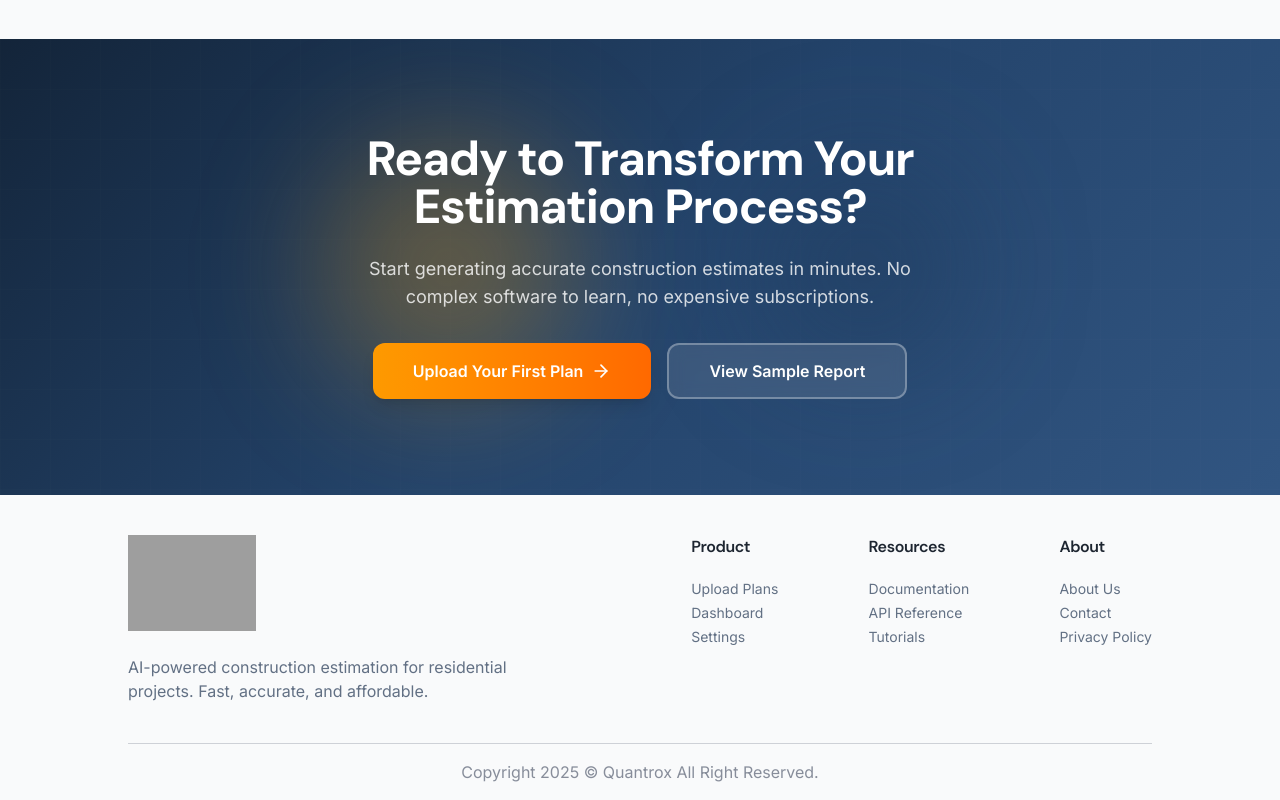
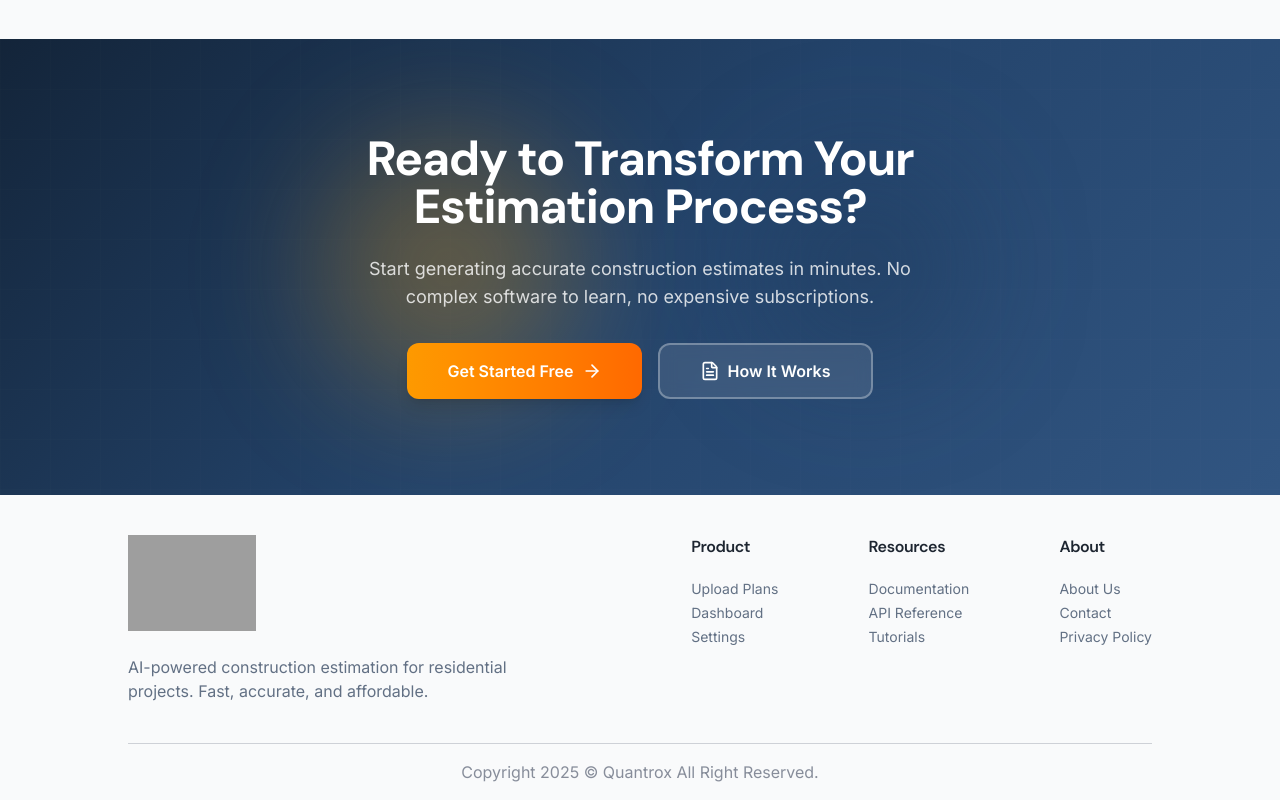
Before and after one commit to DNWijewardana/Quantrox-MERN, a React (Vite) app in the folder frontend/: page / in a window 1280 px wide. Shown: the part 2395-3195 px from the top of the page. Built offline with nearby package versions, Linux system fonts and the light colour scheme; no server answers; grey boxes are pictures that could not be loaded.

Commit message:
update CTASection

```diff
--- a/frontend/src/components/home/CTASection.jsx
+++ b/frontend/src/components/home/CTASection.jsx
@@ -1,8 +1,12 @@
-import React from 'react'
-import { ArrowRight } from 'lucide-react';
-import { Link } from 'react-router-dom';
+import React from "react";
+import { ArrowRight, FileText } from "lucide-react";
+import { Link } from "react-router-dom";
+import { useAuth } from "../../context/AuthContext";
 
 const CTASection = () => {
+  const { user } = useAuth();
+  const isLoggedIn = !!user;
+
   return (
     <section className="py-24 relative overflow-hidden px-6 md:px-16 lg:px-24 xl:px-32">
       {/* Background */}
@@ -16,30 +20,36 @@ const CTASection = () => {
       <div className="container mx-auto relative z-10">
         <div className="max-w-3xl mx-auto text-center">
           <h2 className="text-3xl md:text-4xl lg:text-5xl font-bold text-white mb-6">
-            Ready to Transform Your Estimation Process?
+            {isLoggedIn
+              ? "Ready for Your Next Estimate?"
+              : "Ready to Transform Your Estimation Process?"}
           </h2>
+
           <p className="text-lg text-white/80 mb-8 max-w-xl mx-auto">
-            Start generating accurate construction estimates in minutes.
-            No complex software to learn, no expensive subscriptions.
+            {isLoggedIn
+              ? "Upload a new floor plan and get a Bill of Quantities in minutes."
+              : "Start generating accurate construction estimates in minutes. No complex software to learn, no expensive subscriptions."}
           </p>
+
           <div className="flex flex-col sm:flex-row gap-4 justify-center">
-
-            <Link to="/upload">
+            <Link to={isLoggedIn ? "/upload" : "/login"}>
               <button className="inline-flex items-center justify-center gap-2 h-14 px-10 rounded-xl font-semibold text-white bg-gradient-to-r from-amber-500 to-orange-500 shadow-lg hover:shadow-xl hover:scale-[1.02] active:scale-[0.98] transition-all duration-200">
-                Upload Your First Plan
+                {isLoggedIn ? "Upload a Plan" : "Get Started Free"}
                 <ArrowRight className="h-5 w-5" />
               </button>
             </Link>
 
-            <button className="inline-flex items-center justify-center h-14 px-10 rounded-xl font-semibold text-white border-2 border-white/30 bg-white/10 backdrop-blur-sm hover:bg-white/20 hover:border-white/50 transition-all duration-200">
-              View Sample Report
-            </button>
-
+            <Link to="/about">
+              <button className="inline-flex items-center justify-center gap-2 h-14 px-10 rounded-xl font-semibold text-white border-2 border-white/30 bg-white/10 backdrop-blur-sm hover:bg-white/20 hover:border-white/50 transition-all duration-200">
+                <FileText className="h-5 w-5" />
+                How It Works
+              </button>
+            </Link>
           </div>
         </div>
       </div>
     </section>
   );
-}
+};
 
 export default CTASection;
--- a/frontend/src/pages/Home.jsx
+++ b/frontend/src/pages/Home.jsx
@@ -5,6 +5,7 @@ import HowItWorksSection from '../components/home/HowItWorksSection'
 import CTASection from '../components/home/CTASection'
 import Footer from '../components/layout/Footer'
 import Navbar from '../components/layout/Navbar'
+import RecentProjects from '@/components/home/RecentProjects'
 
 
 const Home = () => {
@@ -12,6 +13,7 @@ const Home = () => {
     <div>
       <Navbar />
       <HeroSection />
+      <RecentProjects />
       <FeaturesSection />
       <HowItWorksSection />
       <CTASection />
```
Also changed, not shown: frontend/src/components/home/RecentProjects.jsx (renamed from frontend/src/components/RecentProjects.jsx, +5 -5 lines).
